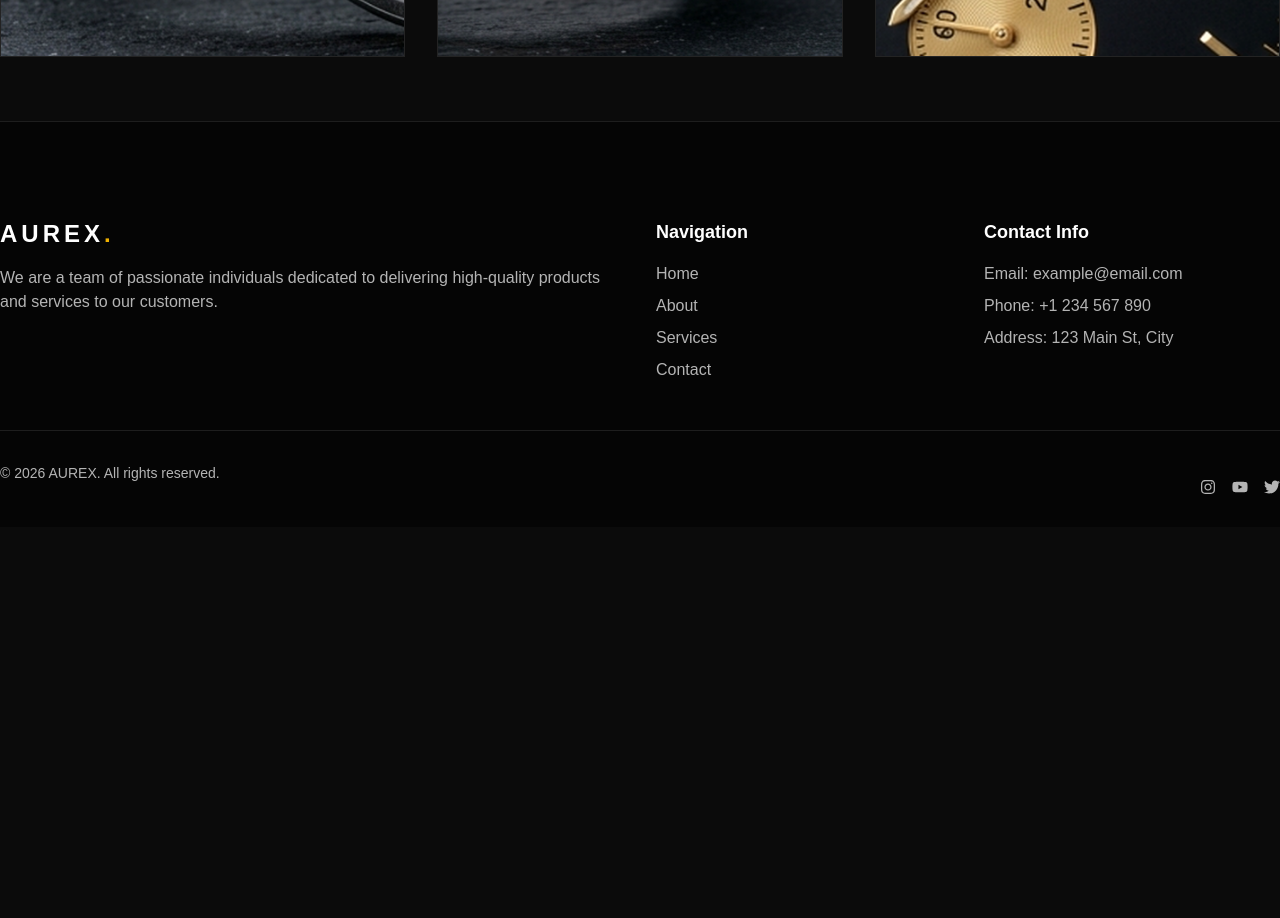
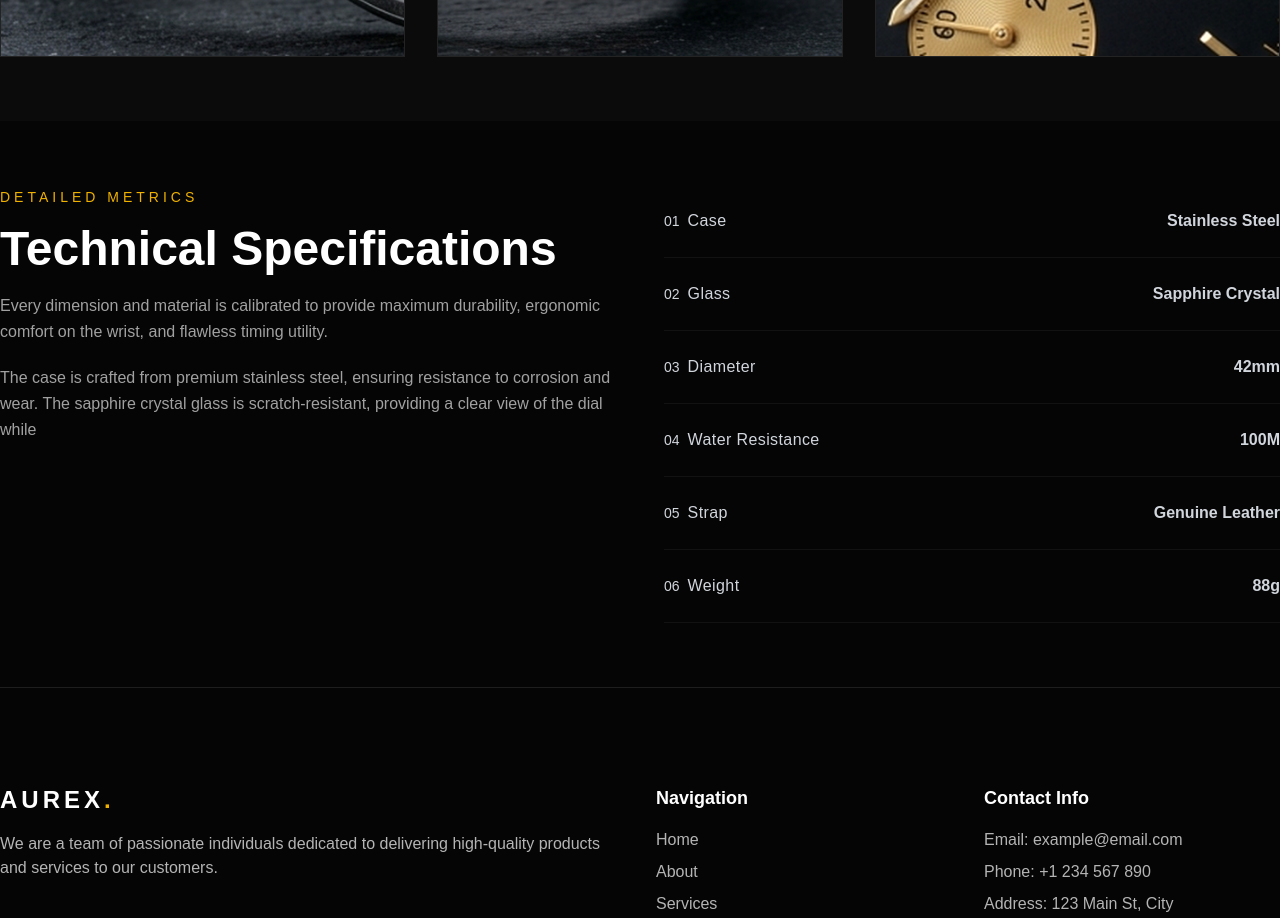
Before and after one commit to dev-nirob1/order-verification-system, a Next.js app: page / in a window 1280 px wide. Shown: the part 2880-3798 px from the top of the page. Before the commit the page ends 3407 px from the top, so only its background shows below. Built offline with nearby package versions, Linux system fonts and the light colour scheme.

Commit message:
specification section

```diff
--- a/src/app/(front)/page.js
+++ b/src/app/(front)/page.js
@@ -16,8 +16,8 @@ const LandingPage = () => {
              <CounterSection />
             <Features/>
              <Gallery/>
-            {/* <Specification/>
-            <FaqSection/>
+            <Specification/>
+           {/*  <FaqSection/>
             <Craftsmanship />
             <Testimonials/>
             <OrderForm/>
--- a/src/app/components/front/Specification.jsx
+++ b/src/app/components/front/Specification.jsx
@@ -1,4 +1,6 @@
 import React from "react";
+import SectionHeader from "../common/SectionHeader";
+import SpecsTable from "../ui/SpecsTable";
 
 const specs = [
   { label: "Case", value: "Stainless Steel" },
@@ -9,52 +11,39 @@ const specs = [
   { label: "Weight", value: "88g" },
 ];
 
-export default function Specification() {
+const Specification = () => {
   return (
-    <section className="w-full bg-[var(--background)] py-24" id="specifications-detail">
-      <div className="mx-auto max-w-6xl px-6">
-        <div className="grid grid-cols-1 gap-14 lg:grid-cols-2 lg:gap-20">
+    <section className="bg-(--foreground) py-16" id="specs">
+      <div className="mx-auto max-w-7xl px-6 lg:px-0">
+        <div className="grid gap-8 md:grid-cols-2 lg:gap-12">
+
           {/* left: info */}
           <div className="lg:sticky lg:top-24 lg:self-start">
-            <span className="text-xs font-semibold uppercase tracking-[0.3em] text-yellow-500">
-              Detailed Metrics
-            </span>
-            <h2 className="mt-3 text-3xl font-semibold text-[var(--foreground)] sm:text-4xl">
-              Technical Specifications
-            </h2>
-            <p className="mt-5 max-w-md text-base font-light leading-relaxed text-neutral-400">
+            <SectionHeader
+              title="Technical Specifications"
+              subtitle="Detailed Metrics"
+            />
+            <p className="mt-5 text-base leading-relaxed text-neutral-400">
               Every dimension and material is calibrated to provide maximum
               durability, ergonomic comfort on the wrist, and flawless
               timing utility.
             </p>
-
-
+            <p className="mt-5 text-base leading-relaxed text-neutral-400">
+              The case is crafted from premium stainless steel, ensuring
+              resistance to corrosion and wear. The sapphire crystal glass is
+              scratch-resistant, providing a clear view of the dial while
+            </p>
           </div>
 
           {/* right: spec table */}
           <div className="w-full">
-            <table className="w-full border-collapse">
-              <tbody>
                 {specs.map((spec, index) => (
-                  <tr key={spec.label} className="group">
-                    <td className="border-b border-white/5 py-6 pr-4 transition-colors duration-300 group-hover:border-yellow-500/30">
-                      <span className="mr-3 font-mono text-xs text-white/20">
-                        {String(index + 1).padStart(2, "0")}
-                      </span>
-                      <span className="text-base font-medium tracking-wide text-white/50 transition-colors duration-300 group-hover:text-yellow-500">
-                        {spec.label}
-                      </span>
-                    </td>
-                    <td className="border-b border-white/5 py-6 text-right text-base font-semibold text-[var(--foreground)] transition-colors duration-300 group-hover:border-yellow-500/30">
-                      {spec.value}
-                    </td>
-                  </tr>
+                  <SpecsTable key={index} spec={spec} index={index} />
                 ))}
-              </tbody>
-            </table>
           </div>
         </div>
       </div>
     </section>
   );
 }
+export default Specification;
--- /dev/null
+++ b/src/app/components/ui/SpecsTable.jsx
@@ -0,0 +1,22 @@
+const SpecsTable = ({spec, index}) => {
+  return (
+      <div
+        key={spec.label}
+        className="group grid grid-cols-2 items-center gap-4 border-b border-white/5 py-6 transition-colors duration-300 hover:border-yellow-500/30 text-gray-300"
+      >
+        <div>
+          <span className="mr-2 text-sm">
+            {String(index + 1).padStart(2, "0")}
+          </span>
+          <span className="text-base font-medium tracking-wide transition-colors duration-300 group-hover:text-yellow-500">
+            {spec.label}
+          </span>
+        </div>
+        <div className="font-semibold text-right">
+          {spec.value}
+        </div>
+      </div>
+  );
+};
+
+export default SpecsTable;
```
Also changed, not shown: src/app/components/ui/GalleryCard.jsx (+6 -6 lines).
